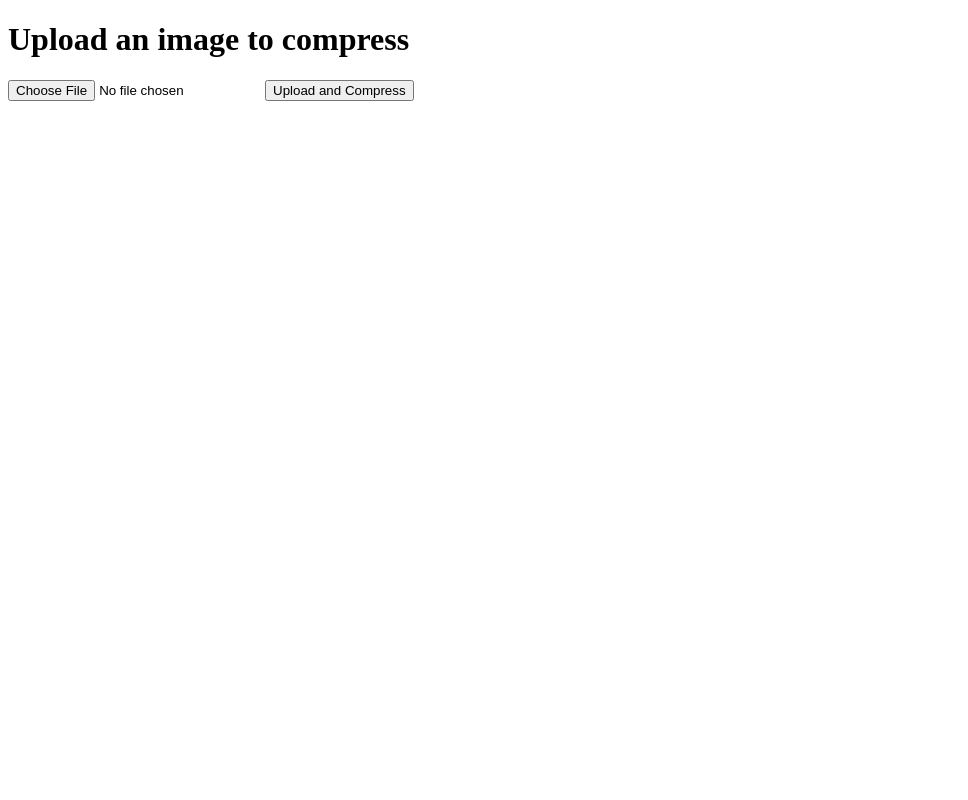
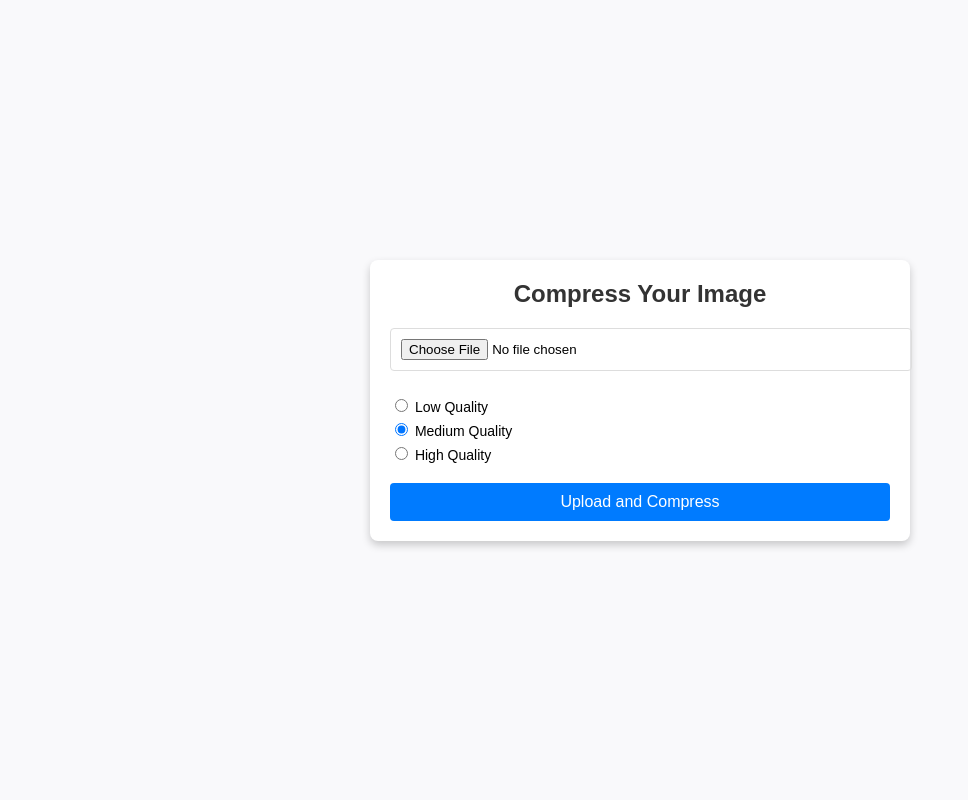
Before and after one commit to vinayredkar/Image-Compression-Website, a Flask app: page / in a window 1280 px wide. Shown: the whole page, without its empty margins (0-968 px from the left). Run offline with Flask 3, Linux system fonts and the light colour scheme; some libraries are stand-ins or nearby versions.

Commit message:
bug fix and UI modified

```diff
--- a/app.py
+++ b/app.py
@@ -28,13 +28,24 @@ def compress():
     if image.filename == '':
         return 'No selected file', 400
 
+    compression_level = request.form.get('compression_level', 'medium')
+
+    # Define quality based on compression level
+    quality_map = {
+        'low': 30,
+        'medium': 50,
+        'high': 80
+    }
+    quality = quality_map.get(compression_level, 50)
+
     if image:
         # Open the uploaded image
         img = Image.open(image)
+        img = img.convert('RGB')  # Ensure it's in RGB mode for JPEG compatibility
         img_io = BytesIO()
 
         # Compress the image
-        img.save(img_io, 'JPEG', quality=50)
+        img.save(img_io, 'JPEG', quality=quality)
         img_io.seek(0)
 
         # Save the compressed image
--- a/templates/index.html
+++ b/templates/index.html
@@ -2,18 +2,127 @@
 <html lang="en">
 <head>
     <meta charset="UTF-8">
+    <meta name="viewport" content="width=device-width, initial-scale=1.0">
     <title>Image Compressor</title>
+    <style>
+        body {
+            font-family: 'Arial', sans-serif;
+            background-color: #f9f9fb;
+            margin: 0;
+            padding: 0;
+            display: flex;
+            justify-content: center;
+            align-items: center;
+            height: 100vh;
+        }
+
+        .container {
+            width: 90%;
+            max-width: 500px;
+            background-color: #fff;
+            box-shadow: 0 4px 8px rgba(0, 0, 0, 0.2);
+            border-radius: 8px;
+            padding: 20px;
+            text-align: center;
+        }
+
+        .container h1 {
+            margin: 0 0 20px;
+            font-size: 24px;
+            color: #333;
+        }
+
+        .container form {
+            margin: 0;
+        }
+
+        .container input[type="file"] {
+            width: 100%;
+            padding: 10px;
+            margin-bottom: 20px;
+            border: 1px solid #ddd;
+            border-radius: 4px;
+        }
+
+        .compression-options {
+            text-align: left;
+            margin-bottom: 20px;
+        }
+
+        .compression-options label {
+            display: block;
+            margin: 5px 0;
+            font-size: 14px;
+            cursor: pointer;
+        }
+
+        .container button {
+            width: 100%;
+            padding: 10px;
+            background-color: #007bff;
+            color: #fff;
+            border: none;
+            border-radius: 4px;
+            font-size: 16px;
+            cursor: pointer;
+            transition: background-color 0.3s ease;
+        }
+
+        .container button:hover {
+            background-color: #0056b3;
+        }
+
+        .result {
+            margin-top: 20px;
+        }
+
+        .result img {
+            max-width: 100%;
+            border-radius: 4px;
+            margin-bottom: 10px;
+        }
+
+        .result a {
+            display: inline-block;
+            text-decoration: none;
+            color: #007bff;
+            font-weight: bold;
+            transition: color 0.3s ease;
+        }
+
+        .result a:hover {
+            color: #0056b3;
+        }
+    </style>
 </head>
 <body>
-    <h1>Upload an image to compress</h1>
+    <div class="container">
+        <h1>Compress Your Image</h1>
         <form action="/compress" method="post" enctype="multipart/form-data">
             <input type="file" name="image" accept="image/*" required>
+
+            <div class="compression-options">
+                <label>
+                    <input type="radio" name="compression_level" value="low" required> Low Quality
+                </label>
+                <label>
+                    <input type="radio" name="compression_level" value="medium" checked> Medium Quality
+                </label>
+                <label>
+                    <input type="radio" name="compression_level" value="high"> High Quality
+                </label>
+            </div>
+
             <button type="submit">Upload and Compress</button>
         </form>
+
         {% if compressed_image_url %}
+        <div class="result">
             <h2>Compressed Image</h2>
             <img src="{{ compressed_image_url }}" alt="Compressed Image">
             <p><a href="{{ compressed_image_url }}" download="compressed_image.jpg">Download Compressed Image</a></p>
+        </div>
         {% endif %}
+    </div>
 </body>
 </html>
```
Also changed, not shown: 1 other file. Lines whose indentation alone changed are shown as unchanged.
